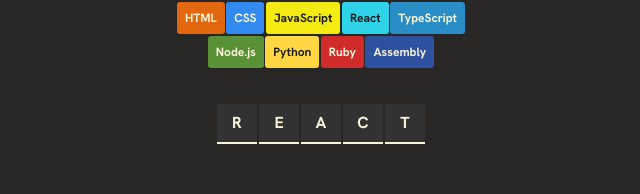
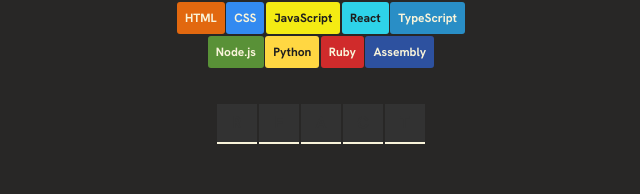
Before and after one commit to Rarnak/assembly-endgame, a React (Vite) app: page / in a window 1280 px wide. Shown: the part 196-390 px from the top of the page, without its empty margins (319-959 px from the left). Built offline with nearby package versions, Linux system fonts and the light colour scheme.

Commit message:
feat: reveal guess letters in the current word

```diff
--- a/src/App.jsx
+++ b/src/App.jsx
@@ -43,9 +43,17 @@
 )
 
   const letterElements = currentWord.split("").map((letter, index) => {
+
+    const isGuessed = guess.includes(letter)
+
+    const className = clsx({
+      letter,
+      reveal: isGuessed
+    })
+
     return <span
       key={index}
-      className="letter">
+      className={className}>
       {letter.toUpperCase()}
     </span>
   })
--- a/src/index.css
+++ b/src/index.css
@@ -104,7 +104,7 @@
 
 .letter {
   background-color: #323232;
-  color: #F9F4DA;
+  color: #323232;
   font-size: 18;
   font-weight: bold;
   width: 40px;
@@ -113,6 +113,10 @@
   justify-content: center;
   align-items: center;
   border-bottom: 2px solid #F9F4DA;
+}
+
+.letter.reveal {
+  color: #F9F4DA
 }
 
 .keyboard {
```
